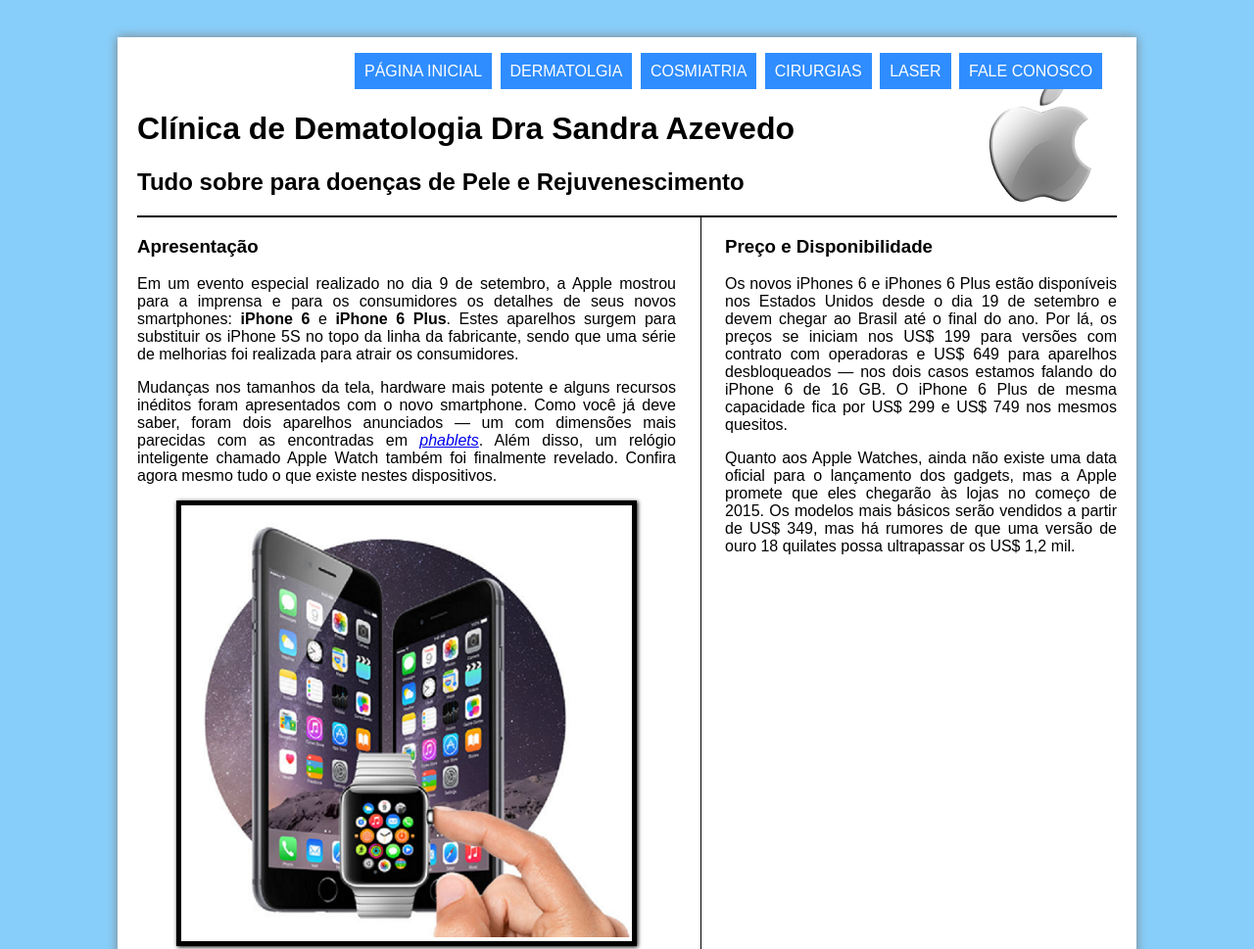
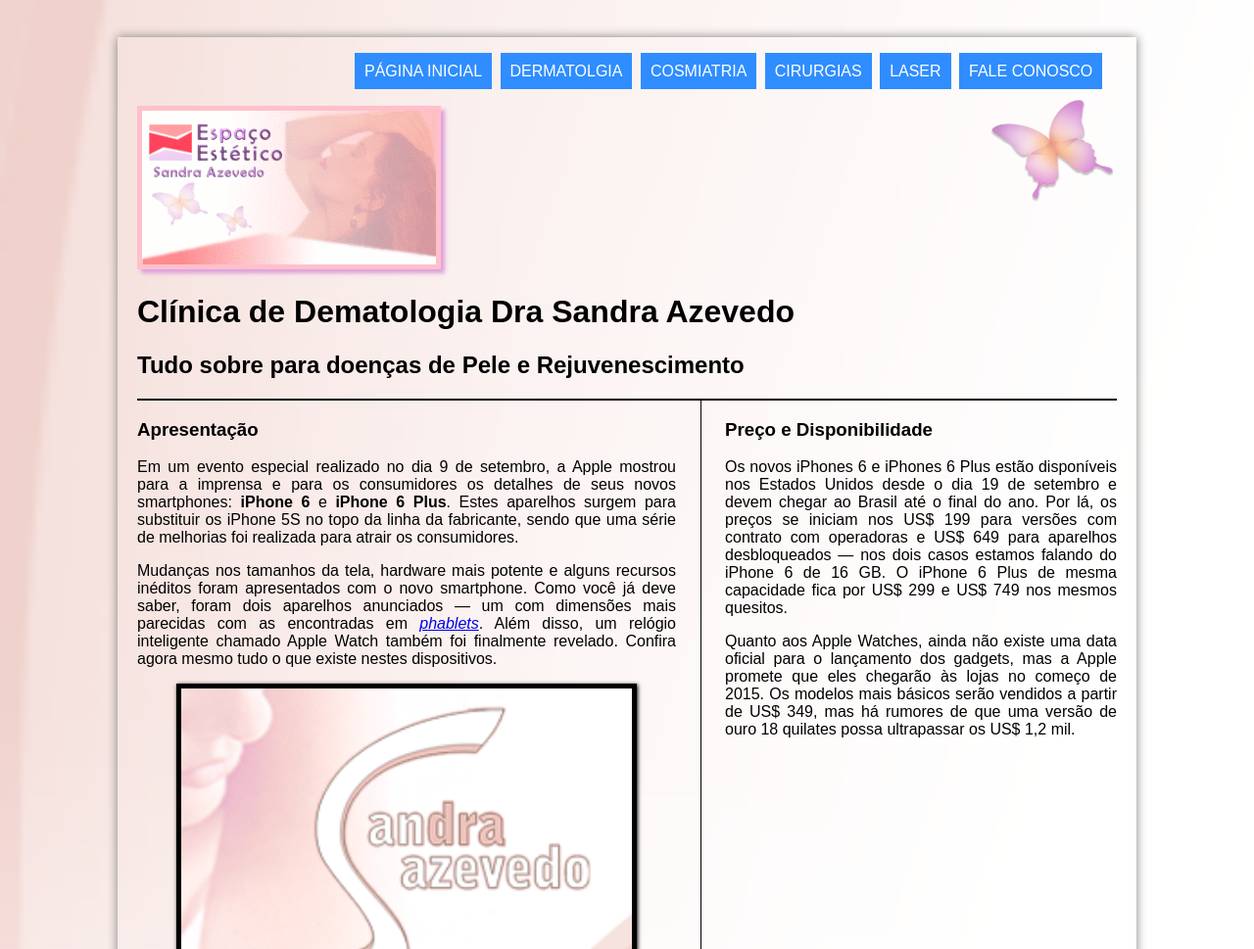
Before and after one commit to PanderaStudios/ProjFinalWebDesign, a plain HTML site: page index.html in a window 1280 px wide. Shown: the top 969 px of the page at 98% size. Drawn offline with Linux system fonts and the light colour scheme.

Commit message:
- inclusao das primeiras artes

```diff
--- a/estilo_projeto.css
+++ b/estilo_projeto.css
@@ -5,20 +5,23 @@
 {
     background-color: LightSkyBlue;
     font-family: "Arial";
+    background-image:url("imagens/sa_flash.png");
+    background-size:110%;
+
 }
 div#interface
 {
+
     position: relative;
     width: 1000px;
-		background-color: #ffffff;
     padding: 20px;
     margin: -10px auto 0px auto;
     box-shadow: 0px 0px 10px gray;
     top: 40px;
 
-               	background-image:url("apple_logo.png");
+    background-image:url("imagens/butterfly.png");
     background-repeat:no-repeat;
-                background-position: 890px 40px;
+    background-position: 890px 50px;
 
 }
 p
@@ -68,7 +71,9 @@
 header#cabecalho img#icone
 {
     position: relative;
-		left: 880px;
+    right: 0px;
+    border: 5px solid pink;
+    box-shadow: 4px 4px 4px plum;
 }
 div#interface header#cabecalho
 {
--- a/index.html
+++ b/index.html
@@ -2,7 +2,7 @@
 <html lang="pt-br">
     <head>
         <meta charset="UTF-8"/>
-        <title>*** Novidades Apple *** </title>
+        <title>Dra Sandra Azevedo</title>
 
         <link rel="stylesheet" type="text/css" href="estilo_projeto.css"/>
 
@@ -18,9 +18,10 @@
                         <li>Cirurgias</li>
                         <li>Laser</li>
                         <li>Fale conosco</li>
-                       </ul>
+                    </ul>
                 </nav>
                 <hgroup>
+                    <img id="icone" src="imagens/sa_logo_espaco_estetico.png">
                     <h1>Clínica de Dematologia Dra Sandra Azevedo</h1>
                     <h2>Tudo sobre para doenças de Pele e Rejuvenescimento </h2>
                 </hgroup>
@@ -40,7 +41,7 @@
                     inteligente chamado Apple Watch também foi finalmente revelado. Confira agora mesmo tudo o que existe nestes dispositivos.</p>
 
                 <figure class="figura-legenda">
-                    <img src="iphones_watch.png">
+                    <img src="imagens/sa_superior_left_inside.png">
                     <figcaption>
                         <h4>iPhone 6, iPhone 6S e Apple Watch:</h4>
                         <p>Novos dispositivos da Apple.</p>
```
Also changed, not shown: imagens/butterfly.png (added), imagens/butterfly16.png (added), imagens/marca.png (added), imagens/sa_18.gif (added), imagens/sa_flash.png (added), imagens/sa_logo_espaco_estetico.png (added), imagens/sa_superior_left_inside.png (added). Lines whose indentation alone changed are shown as unchanged.
